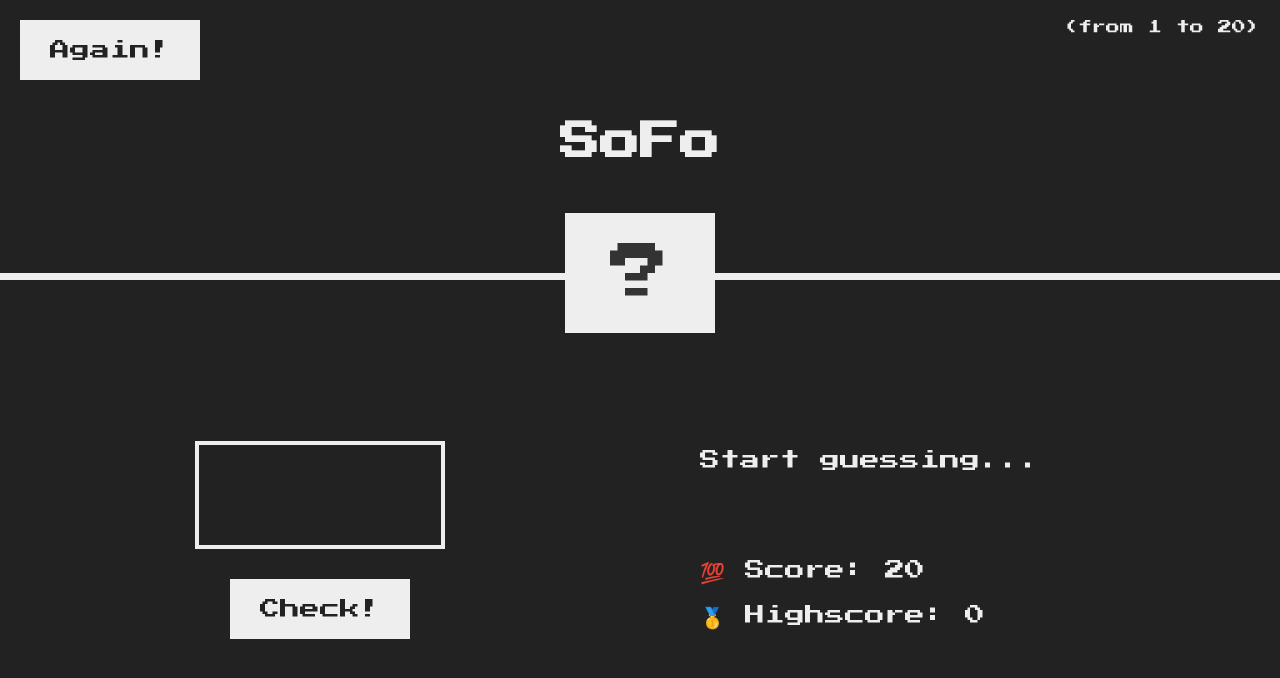
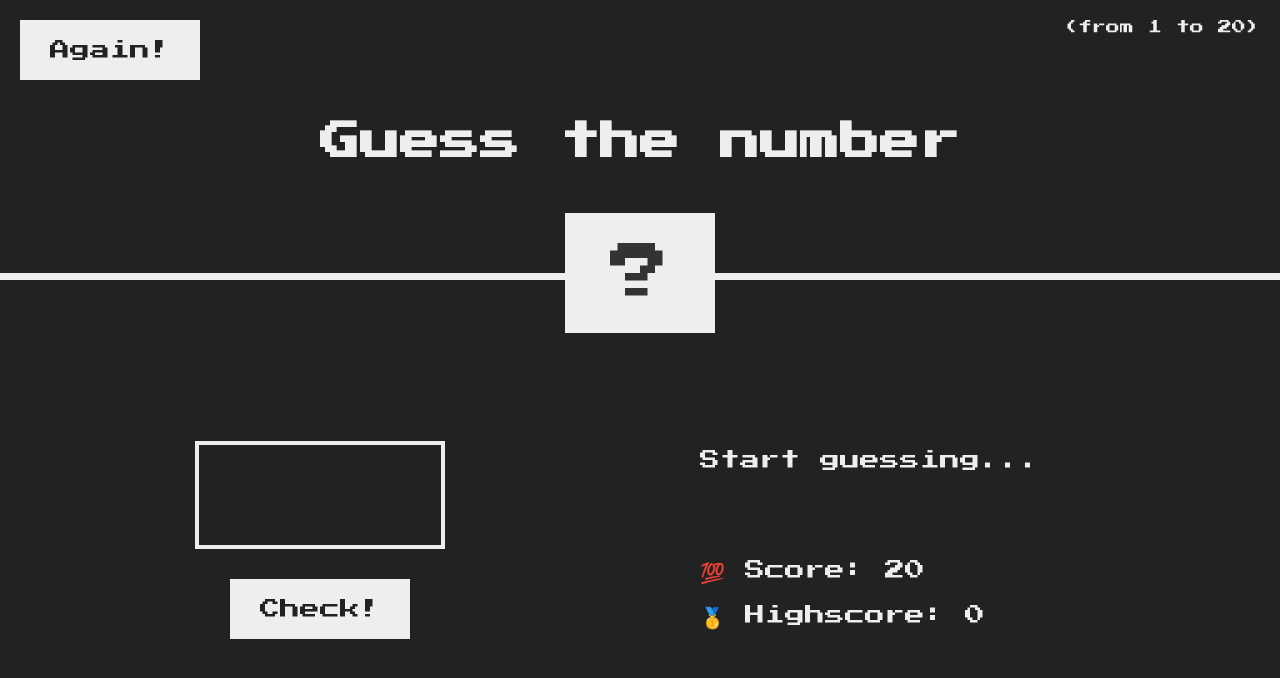
Before and after one commit to FunnyMan11/guess-my-number, a plain HTML site: page index.html in a window 1280 px wide. Drawn offline with Linux system fonts and the light colour scheme.

Commit message:
Update index.html

```diff
--- a/index.html
+++ b/index.html
@@ -9,7 +9,7 @@
   </head>
   <body>
     <header>
-      <h1 class="h1">SoFo</h1>
+      <h1 class="h1">Guess the number</h1>
       <p class="between">(from 1 to 20)</p>
       <button class="btn again">Again!</button>
       <div class="number">?</div>
```
